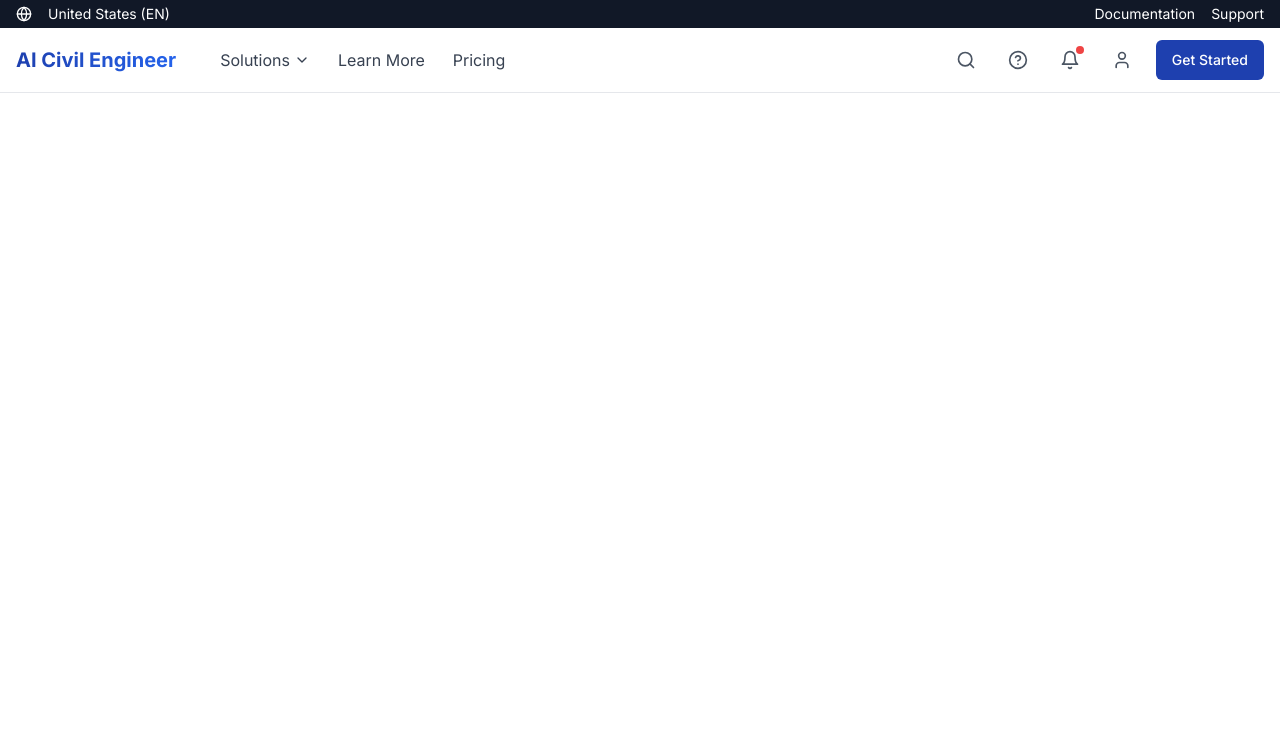
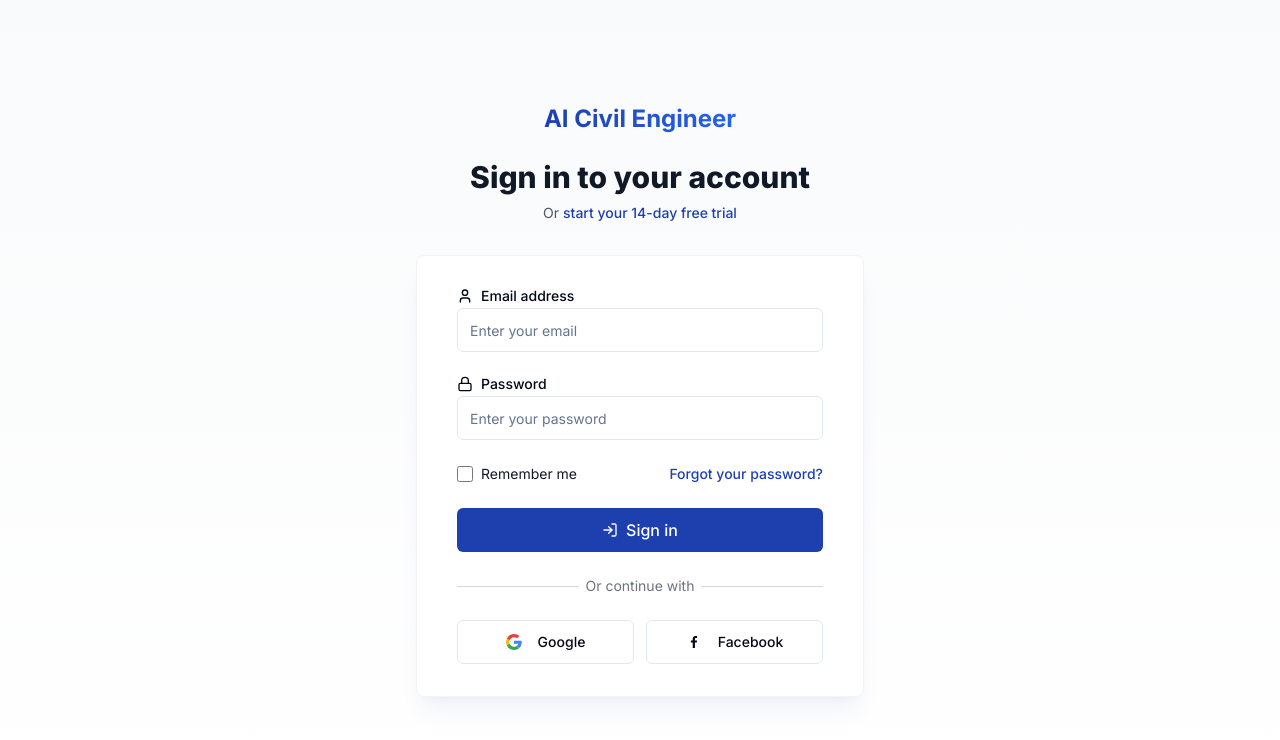
Before and after one commit to TheActualizer/ai-civilians-assistant, a React (Vite) app: page /login in a window 1280 px wide. Shown: the top 740 px of the page. Built offline with nearby package versions, Linux system fonts and the light colour scheme.

Commit message:
Create world-class login page
Implemented a new login page designed to meet high standards of user experience and aesthetics, inspired by leading platforms like Shopify.
[skip gpt_engineer]

```diff
--- a/src/App.tsx
+++ b/src/App.tsx
@@ -2,19 +2,19 @@ import { BrowserRouter as Router, Routes, Route } from "react-router-dom";
 import Index from "./pages/Index";
 import GetStarted from "./pages/GetStarted";
 import LearnMore from "./pages/LearnMore";
-import Navbar from "./components/Navbar";
+import Login from "./pages/Login";
+import { Toaster } from "@/components/ui/toaster";
 
 function App() {
   return (
     <Router>
-      <div className="min-h-screen bg-background">
-        <Navbar />
-        <Routes>
-          <Route path="/" element={<Index />} />
-          <Route path="/get-started" element={<GetStarted />} />
-          <Route path="/learn-more" element={<LearnMore />} />
-        </Routes>
-      </div>
+      <Routes>
+        <Route path="/" element={<Index />} />
+        <Route path="/get-started" element={<GetStarted />} />
+        <Route path="/learn-more" element={<LearnMore />} />
+        <Route path="/login" element={<Login />} />
+      </Routes>
+      <Toaster />
     </Router>
   );
 }
--- /dev/null
+++ b/src/pages/Login.tsx
@@ -0,0 +1,210 @@
+import { useState } from "react";
+import { motion } from "framer-motion";
+import { useNavigate, Link } from "react-router-dom";
+import { Button } from "@/components/ui/button";
+import { Input } from "@/components/ui/input";
+import { Label } from "@/components/ui/label";
+import { useToast } from "@/hooks/use-toast";
+import { User, Lock, LogIn } from "lucide-react";
+
+const Login = () => {
+  const navigate = useNavigate();
+  const { toast } = useToast();
+  const [isLoading, setIsLoading] = useState(false);
+
+  const handleSubmit = async (e: React.FormEvent<HTMLFormElement>) => {
+    e.preventDefault();
+    setIsLoading(true);
+
+    // Simulate login delay
+    setTimeout(() => {
+      setIsLoading(false);
+      toast({
+        title: "Welcome back!",
+        description: "You have successfully logged in.",
+      });
+      navigate("/");
+    }, 1500);
+  };
+
+  return (
+    <div className="min-h-screen bg-gradient-to-b from-gray-50 to-white flex flex-col justify-center py-12 sm:px-6 lg:px-8">
+      <motion.div
+        initial={{ opacity: 0, y: 20 }}
+        animate={{ opacity: 1, y: 0 }}
+        transition={{ duration: 0.5 }}
+        className="sm:mx-auto sm:w-full sm:max-w-md"
+      >
+        <Link to="/" className="flex justify-center">
+          <motion.span
+            initial={{ scale: 0.9 }}
+            animate={{ scale: 1 }}
+            className="text-2xl font-bold bg-gradient-to-r from-primary to-blue-600 bg-clip-text text-transparent"
+          >
+            AI Civil Engineer
+          </motion.span>
+        </Link>
+        <h2 className="mt-6 text-center text-3xl font-extrabold text-gray-900">
+          Sign in to your account
+        </h2>
+        <p className="mt-2 text-center text-sm text-gray-600">
+          Or{" "}
+          <Link
+            to="/get-started"
+            className="font-medium text-primary hover:text-primary/90 transition-colors"
+          >
+            start your 14-day free trial
+          </Link>
+        </p>
+      </motion.div>
+
+      <motion.div
+        initial={{ opacity: 0, y: 20 }}
+        animate={{ opacity: 1, y: 0 }}
+        transition={{ duration: 0.5, delay: 0.1 }}
+        className="mt-8 sm:mx-auto sm:w-full sm:max-w-md"
+      >
+        <div className="bg-white py-8 px-4 shadow-xl shadow-primary/5 sm:rounded-lg sm:px-10 border border-gray-100">
+          <form className="space-y-6" onSubmit={handleSubmit}>
+            <div>
+              <Label htmlFor="email" className="flex items-center gap-2">
+                <User className="h-4 w-4" />
+                Email address
+              </Label>
+              <div className="mt-1">
+                <Input
+                  id="email"
+                  name="email"
+                  type="email"
+                  autoComplete="email"
+                  required
+                  className="h-11"
+                  placeholder="Enter your email"
+                />
+              </div>
+            </div>
+
+            <div>
+              <Label htmlFor="password" className="flex items-center gap-2">
+                <Lock className="h-4 w-4" />
+                Password
+              </Label>
+              <div className="mt-1">
+                <Input
+                  id="password"
+                  name="password"
+                  type="password"
+                  autoComplete="current-password"
+                  required
+                  className="h-11"
+                  placeholder="Enter your password"
+                />
+              </div>
+            </div>
+
+            <div className="flex items-center justify-between">
+              <div className="flex items-center">
+                <input
+                  id="remember-me"
+                  name="remember-me"
+                  type="checkbox"
+                  className="h-4 w-4 text-primary focus:ring-primary border-gray-300 rounded cursor-pointer"
+                />
+                <label
+                  htmlFor="remember-me"
+                  className="ml-2 block text-sm text-gray-900 cursor-pointer"
+                >
+                  Remember me
+                </label>
+              </div>
+
+              <div className="text-sm">
+                <Link
+                  to="/forgot-password"
+                  className="font-medium text-primary hover:text-primary/90 transition-colors"
+                >
+                  Forgot your password?
+                </Link>
+              </div>
+            </div>
+
+            <div>
+              <Button
+                type="submit"
+                className="w-full h-11 text-base flex items-center justify-center gap-2"
+                disabled={isLoading}
+              >
+                {isLoading ? (
+                  <motion.div
+                    animate={{ rotate: 360 }}
+                    transition={{ duration: 1, repeat: Infinity, ease: "linear" }}
+                    className="w-5 h-5 border-2 border-white border-t-transparent rounded-full"
+                  />
+                ) : (
+                  <>
+                    <LogIn className="h-5 w-5" />
+                    Sign in
+                  </>
+                )}
+              </Button>
+            </div>
+          </form>
+
+          <div className="mt-6">
+            <div className="relative">
+              <div className="absolute inset-0 flex items-center">
+                <div className="w-full border-t border-gray-300" />
+              </div>
+              <div className="relative flex justify-center text-sm">
+                <span className="px-2 bg-white text-gray-500">
+                  Or continue with
+                </span>
+              </div>
+            </div>
+
+            <div className="mt-6 grid grid-cols-2 gap-3">
+              <Button
+                type="button"
+                variant="outline"
+                className="h-11"
+                onClick={() => {
+                  toast({
+                    title: "Coming soon",
+                    description: "Social login will be available soon!",
+                  });
+                }}
+              >
+                <svg className="h-5 w-5" fill="currentColor" viewBox="0 0 24 24">
+                  <path d="M12.0003 4.75C13.7703 4.75 15.3553 5.36002 16.6053 6.54998L20.0303 3.125C17.9502 1.19 15.2353 0 12.0003 0C7.31028 0 3.25527 2.69 1.28027 6.60998L5.27028 9.70498C6.21525 6.86002 8.87028 4.75 12.0003 4.75Z" fill="#EA4335"/>
+                  <path d="M23.49 12.275C23.49 11.49 23.415 10.73 23.3 10H12V14.51H18.47C18.18 15.99 17.34 17.25 16.08 18.1L19.945 21.1C22.2 19.01 23.49 15.92 23.49 12.275Z" fill="#4285F4"/>
+                  <path d="M5.26498 14.2949C5.02498 13.5699 4.88501 12.7999 4.88501 11.9999C4.88501 11.1999 5.01998 10.4299 5.26498 9.70492L1.27498 6.60992C0.46498 8.22992 0 10.0599 0 11.9999C0 13.9399 0.46498 15.7699 1.28498 17.3899L5.26498 14.2949Z" fill="#FBBC05"/>
+                  <path d="M12.0004 24C15.2404 24 17.9654 22.935 19.9454 21.095L16.0804 18.095C15.0054 18.82 13.6204 19.245 12.0004 19.245C8.87537 19.245 6.22034 17.135 5.27037 14.29L1.28537 17.385C3.25537 21.31 7.31037 24 12.0004 24Z" fill="#34A853"/>
+                </svg>
+                <span className="ml-2">Google</span>
+              </Button>
+
+              <Button
+                type="button"
+                variant="outline"
+                className="h-11"
+                onClick={() => {
+                  toast({
+                    title: "Coming soon",
+                    description: "Social login will be available soon!",
+                  });
+                }}
+              >
+                <svg className="h-5 w-5" fill="currentColor" viewBox="0 0 24 24">
+                  <path d="M13.397 20.997v-8.196h2.765l.411-3.209h-3.176V7.548c0-.926.258-1.56 1.587-1.56h1.684V3.127A22.336 22.336 0 0 0 14.201 3c-2.444 0-4.122 1.492-4.122 4.231v2.355H7.332v3.209h2.753v8.202h3.312z"/>
+                </svg>
+                <span className="ml-2">Facebook</span>
+              </Button>
+            </div>
+          </div>
+        </div>
+      </motion.div>
+    </div>
+  );
+};
+
+export default Login;
```
